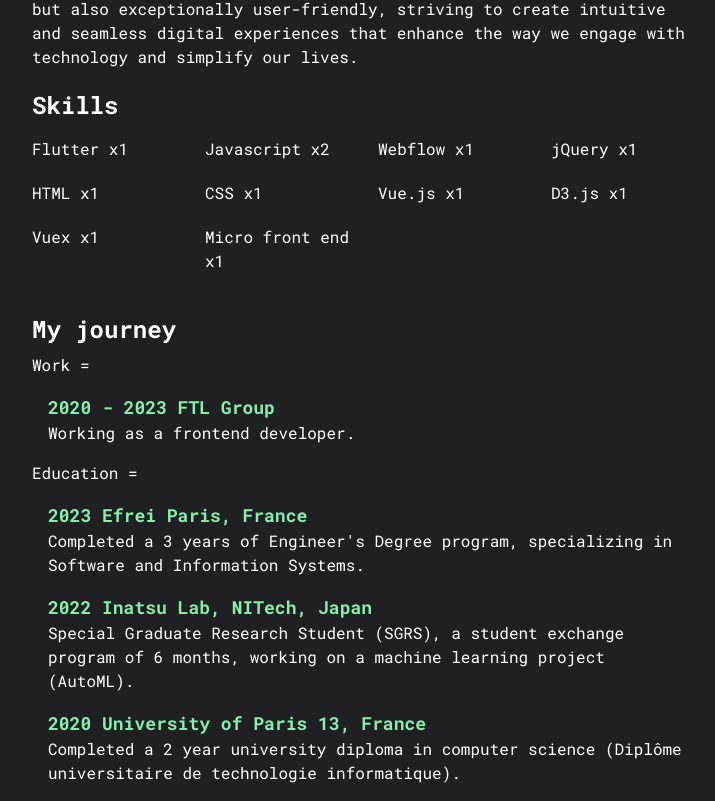
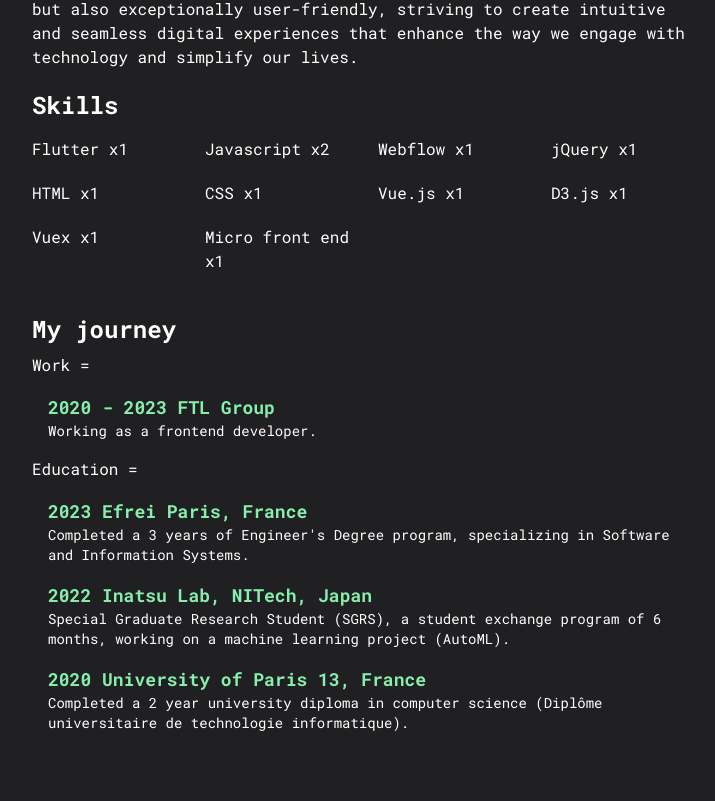
Before and after one commit to Rong-YU/portfolio, a Next.js app: page / in a window 1280 px wide. Shown: the part 239-1040 px from the top of the page, without its empty margins (272-987 px from the left). After the commit the page ends 988 px from the top, so only its background shows below. Built offline with nearby package versions, Linux system fonts and the light colour scheme.

Commit message:
Fix: font size

```diff
--- a/app/page.tsx
+++ b/app/page.tsx
@@ -68,7 +68,7 @@ export default async function Home() {
 							2020 - 2023 FTL Group
 						</a>
 					</p>
-					<p>Working as a frontend developer.</p>
+					<p className="text-sm">Working as a frontend developer.</p>
 				</div>
 				<h2 className="mt-2">Education = </h2>
 				<div className="m-4">
@@ -81,7 +81,7 @@ export default async function Home() {
 							2023 Efrei Paris, France
 						</a>
 					</p>
-					<p>
+					<p className="text-sm">
 						{
 							"Completed a 3 years of Engineer's Degree program, specializing in Software and Information Systems."
 						}
@@ -98,7 +98,7 @@ export default async function Home() {
 							2022 Inatsu Lab, NITech, Japan
 						</a>
 					</p>
-					<p>
+					<p className="text-sm">
 						Special Graduate Research Student (SGRS), a student exchange program of 6 months, working on a
 						machine learning project (AutoML).
 					</p>
@@ -113,7 +113,7 @@ export default async function Home() {
 							2020 University of Paris 13, France
 						</a>
 					</p>
-					<p>
+					<p className="text-sm">
 						Completed a 2 year university diploma in computer science (Diplôme universitaire de technologie
 						informatique).
 					</p>
```
